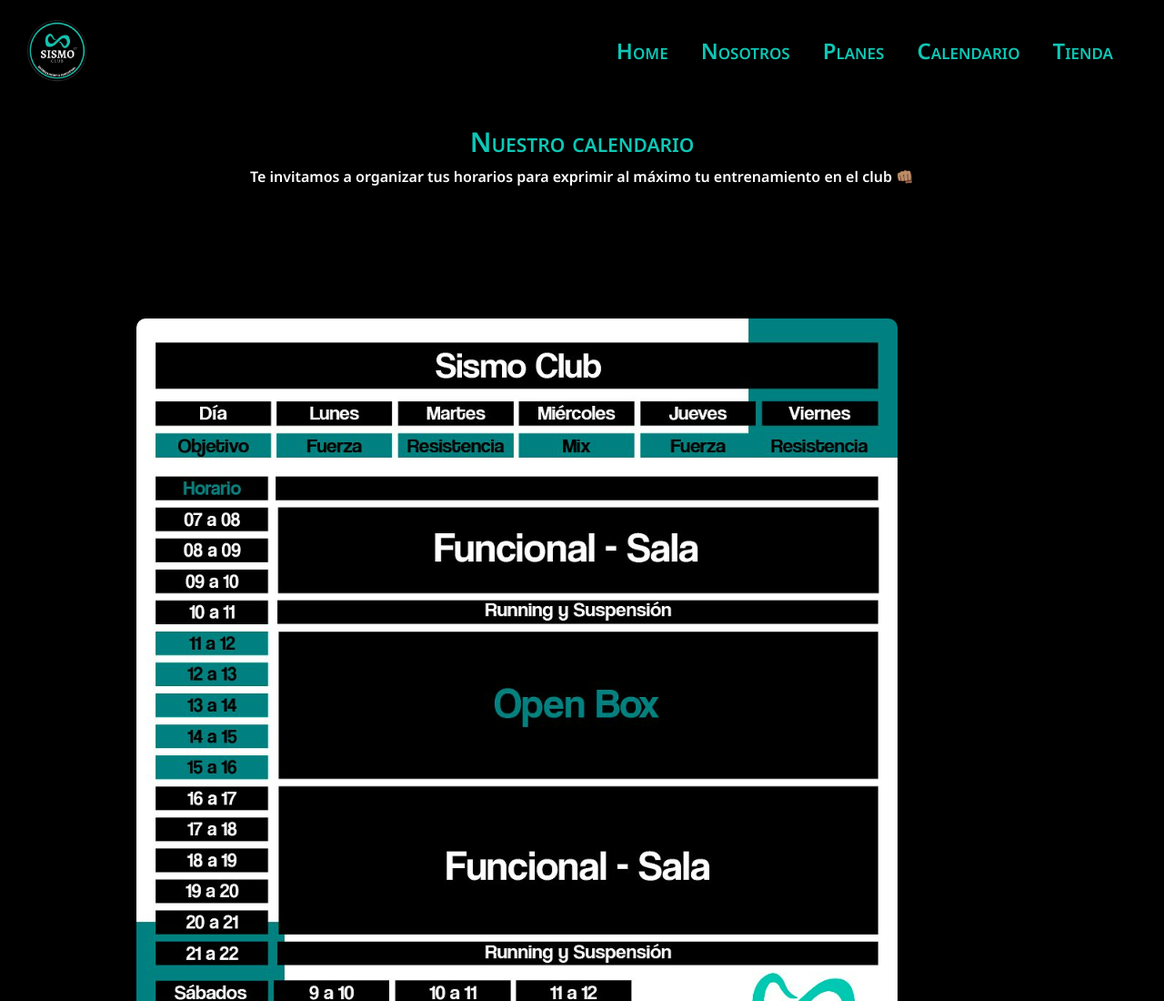
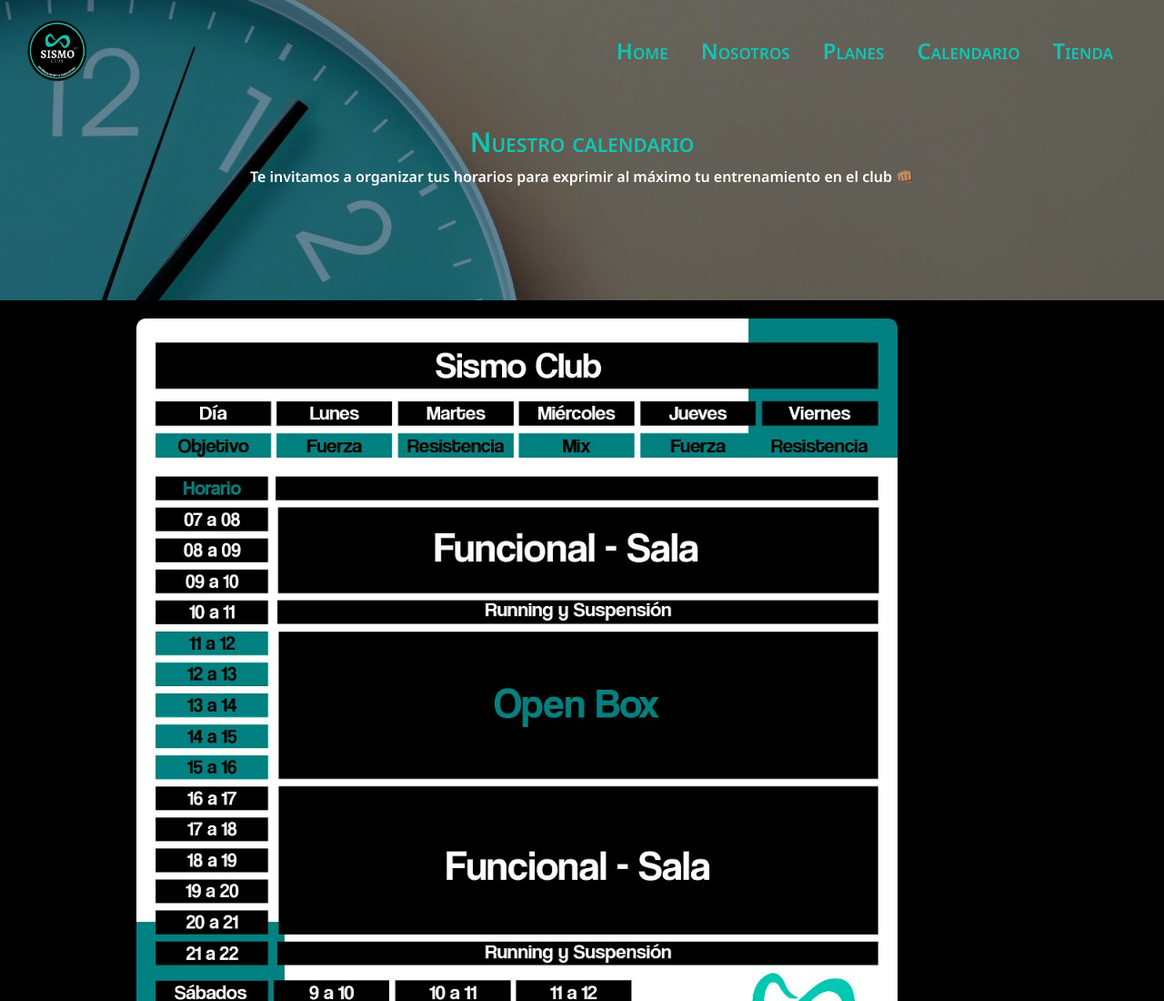
Before and after one commit to lissruiz/CoderHouse-2nd-Preentrega, a plain HTML site: page paginas/horarios.html in a window 1280 px wide. Shown: the top 1100 px of the page at 91% size. Drawn offline with nearby package versions, Linux system fonts and the light colour scheme; files that its build step writes are made by us from their sources; the site is published under a folder, as on GitHub Pages, so addresses that start at the root find nothing; files whose address does not match are found by name.

Commit message:
Update _calendario.scss

```diff
--- a/SCSS/_calendario.scss
+++ b/SCSS/_calendario.scss
@@ -27,7 +27,7 @@
 }
 
 .fondohorario{
-    background-image: url(/imagenes/reloj.jpeg);
+    background-image: url(../imagenes/reloj.jpeg);
     background-position: center;
     background-size: cover;
 
```
